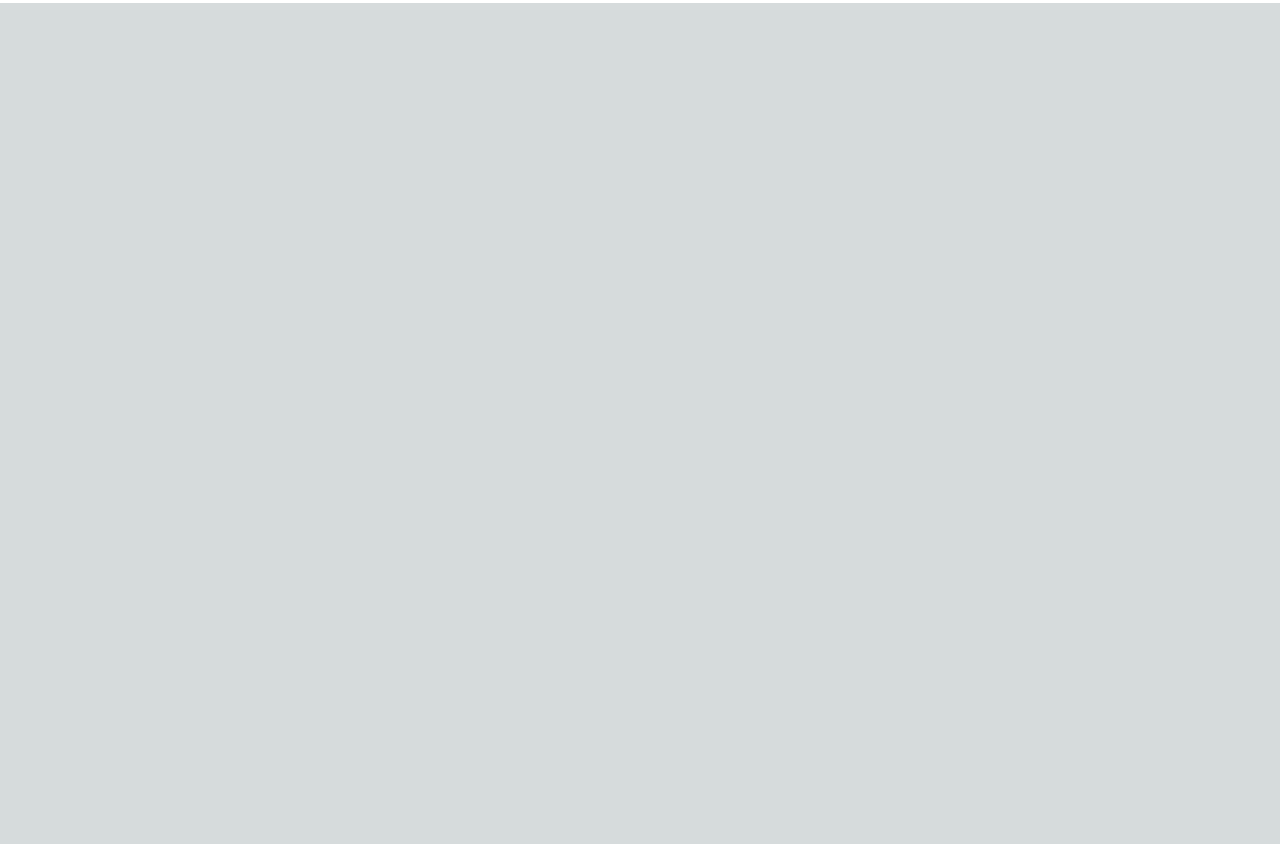
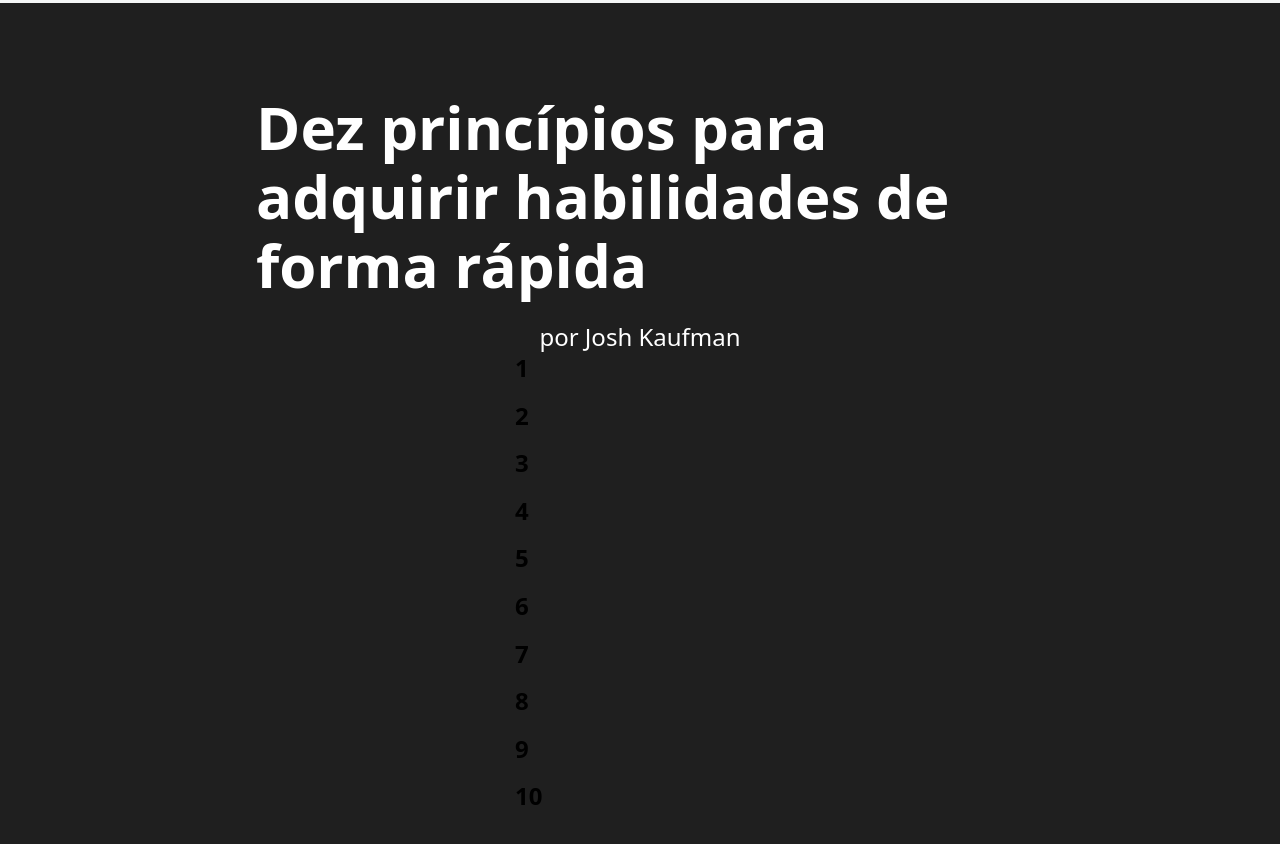
Before and after one commit to pansani/next.js-project_1, a Next.js app: page / in a window 1280 px wide. Shown: the part 2729-3573 px from the top of the page. Before the commit the page ends 2732 px from the top, so only its background shows below. Built offline with nearby package versions, Linux system fonts and the light colour scheme.

Commit message:
finished Feynman and started Kaufman

```diff
--- a/components/FeynmanSection.tsx
+++ b/components/FeynmanSection.tsx
@@ -30,15 +30,27 @@ export default function Feynman() {
       >
         A tecnica de Feynman
       </h1>
+      <h2
+        style={{
+          lineHeight: "51px",
+          fontSize: "36px",
+          fontWeight: "normal",
+          textAlign: "center",
+          position: "absolute",
+          zIndex: 1,
+          top: "45%",
+        }}
+      >
+        Aprender sem esquecer
+      </h2>
       <h2 style={{
-        lineHeight: '51px',
-        fontSize: "36px",
-        fontWeight: "normal",
-        textAlign: "center",
-        position: "absolute",
-        zIndex: 1,
-        top: '45%',
-      }}>Aprender sem esquecer</h2>
+        fontSize: '30px',
+        position: 'absolute',
+        right: '20px',
+        display: "flex",
+        top: '300px',
+        color: '#2F80ED'
+      }}>Mais→</h2>
     </div>
   );
 }
--- /dev/null
+++ b/components/KaufmanSection.tsx
@@ -0,0 +1,84 @@
+import React from "react";
+import StaticsBlock from "./StaticsBlock";
+
+export default function Kaufman() {
+  return (
+    <div
+      style={{
+        overflow: "hidden",
+        position: "relative",
+        backgroundColor: "#1F1F1F",
+        paddingTop: "90px",
+        paddingBottom: "90px",
+        display: "flex",
+        flexDirection: "column",
+        alignItems: "center",
+      }}
+    >
+      <h1
+        style={{
+          width: "60%",
+          lineHeight: "1.15",
+          fontSize: "60px",
+          fontWeight: "bold",
+          zIndex: "1",
+          color: "#FFF",
+        }}
+      >
+        Dez princípios para adquirir habilidades de forma rápida
+      </h1>
+      <h3
+        style={{
+          zIndex: "1",
+          color: "#FFF",
+          lineHeight: "34px",
+          fontSize: "24px",
+          fontWeight: "normal",
+          marginTop: "20px",
+        }}
+      >
+        por Josh Kaufman
+      </h3>
+      <StaticsBlock
+      title="1"
+      paragraph=""
+      ></StaticsBlock>
+      <StaticsBlock
+      title="2"
+      paragraph=""
+      ></StaticsBlock>
+      <StaticsBlock
+      title="3"
+      paragraph=""
+      ></StaticsBlock>
+      <StaticsBlock
+      title="4"
+      paragraph=""
+      ></StaticsBlock>
+      <StaticsBlock
+      title="5"
+      paragraph=""
+      ></StaticsBlock>
+      <StaticsBlock
+      title="6"
+      paragraph=""
+      ></StaticsBlock>
+      <StaticsBlock
+      title="7"
+      paragraph=""
+      ></StaticsBlock>
+      <StaticsBlock
+      title="8"
+      paragraph=""
+      ></StaticsBlock>
+      <StaticsBlock
+      title="9"
+      paragraph=""
+      ></StaticsBlock>
+      <StaticsBlock
+      title="10"
+      paragraph=""
+      ></StaticsBlock>
+    </div>
+  );
+}
--- a/pages/index.tsx
+++ b/pages/index.tsx
@@ -1,13 +1,23 @@
-import Header from "@component/components/SectionHeader"
-import SecondSection from "@component/components/SecondSection"
-import StaticsSection from "@component/components/StaticsSection"
-import Feynman from "@component/components/FeynmanSection"
+import Header from "@component/components/SectionHeader";
+import SecondSection from "@component/components/SecondSection";
+import StaticsSection from "@component/components/StaticsSection";
+import Feynman from "@component/components/FeynmanSection";
+import Kaufman from "@component/components/KaufmanSection";
 
 export default function Home() {
   return (
-    <><><><Header></Header>
-      <SecondSection></SecondSection></>
-      <StaticsSection></StaticsSection></>
-      <Feynman></Feynman></>
-  )
+    <>
+      <>
+        <>
+          <>
+            <Header></Header>
+            <SecondSection></SecondSection>
+          </>
+          <StaticsSection></StaticsSection>
+        </>
+        <Feynman></Feynman>
+      </>
+      <Kaufman></Kaufman>
+    </>
+  );
 }
```
